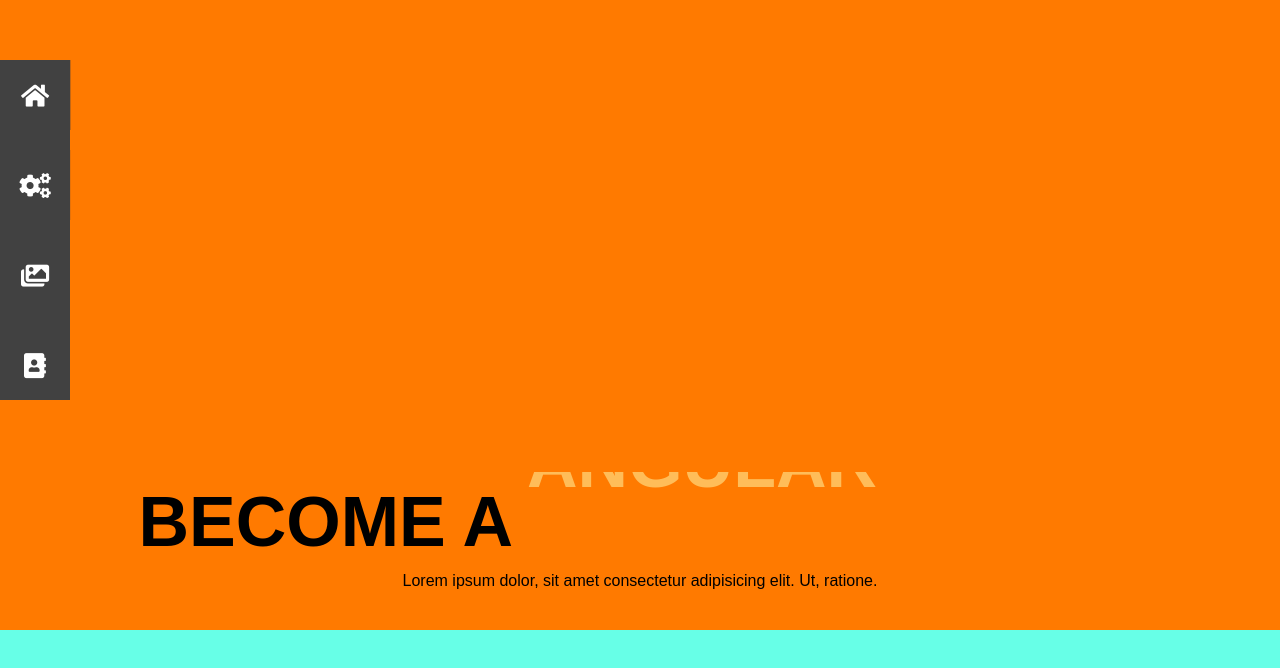
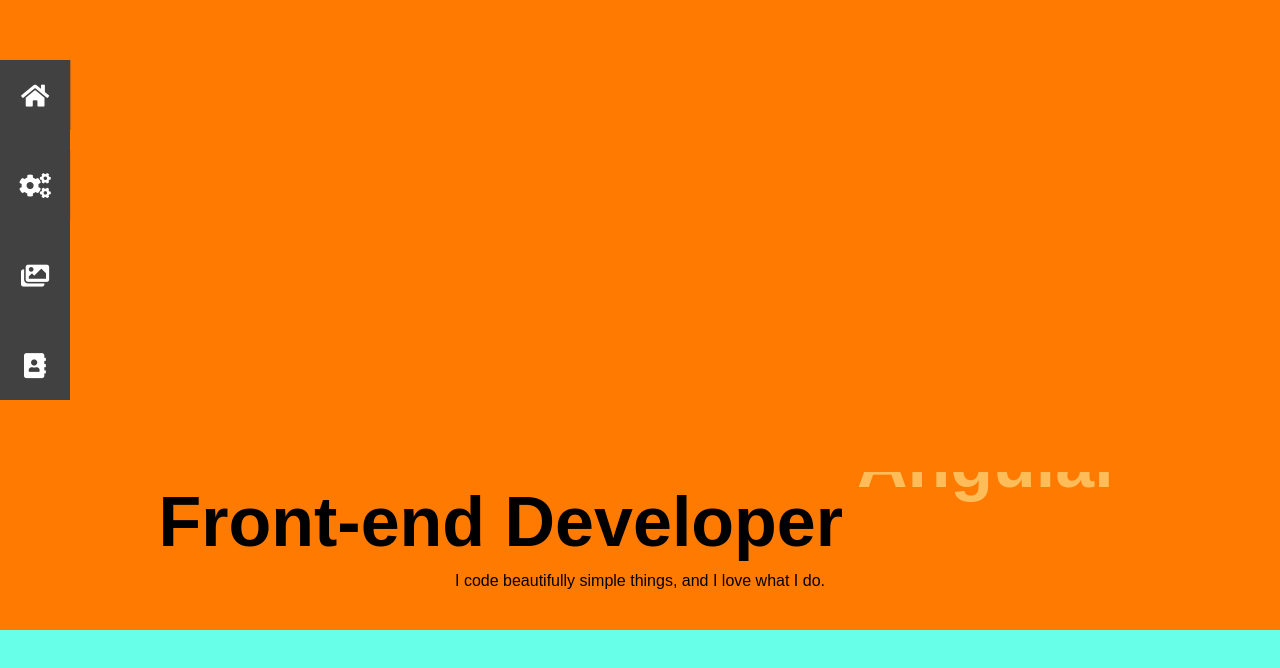
Before and after one commit to aragrevo/aragrevo-s-website, a React (Vite) app: page / in a window 1280 px wide. Shown: the part 170-838 px from the top of the page. Built offline with nearby package versions, Linux system fonts and the light colour scheme.

Commit message:
scroll-bar

```diff
--- a/src/components/Hero.jsx
+++ b/src/components/Hero.jsx
@@ -4,16 +4,14 @@
   return (
     <div className='content'>
       <div className='text'>
-        Become a
+        Front-end Developer
         <div className='slider'>
-          <div>programmer</div>
-          <div>web developer</div>
-          <div>angular</div>
+          <div>React</div>
+          <div>Ionic</div>
+          <div>Angular</div>
         </div>
       </div>
-      <p>
-        Lorem ipsum dolor, sit amet consectetur adipisicing elit. Ut, ratione.
-      </p>
+      <p>I code beautifully simple things, and I love what I do.</p>
     </div>
   );
 };
--- a/src/styles/base/_base.scss
+++ b/src/styles/base/_base.scss
@@ -11,3 +11,21 @@
 body {
   background-color: $primary;
 }
+
+::-webkit-scrollbar {
+  width: 10px;
+
+  &-track {
+    background: #1d191f;
+  }
+
+  &-thumb {
+    background: #a45aee;
+    border-radius: 15px;
+  }
+}
+
+::root {
+  scrollbar-color: #a45aee #1d191f !important;
+  scrollbar-width: thin !important;
+}
--- a/src/styles/components/_hero.scss
+++ b/src/styles/components/_hero.scss
@@ -9,7 +9,7 @@
   .text {
     font-size: 70px;
     font-weight: 700;
-    text-transform: uppercase;
+    // text-transform: uppercase;
     height: 100px;
     display: flex;
     text-align: left;
```
